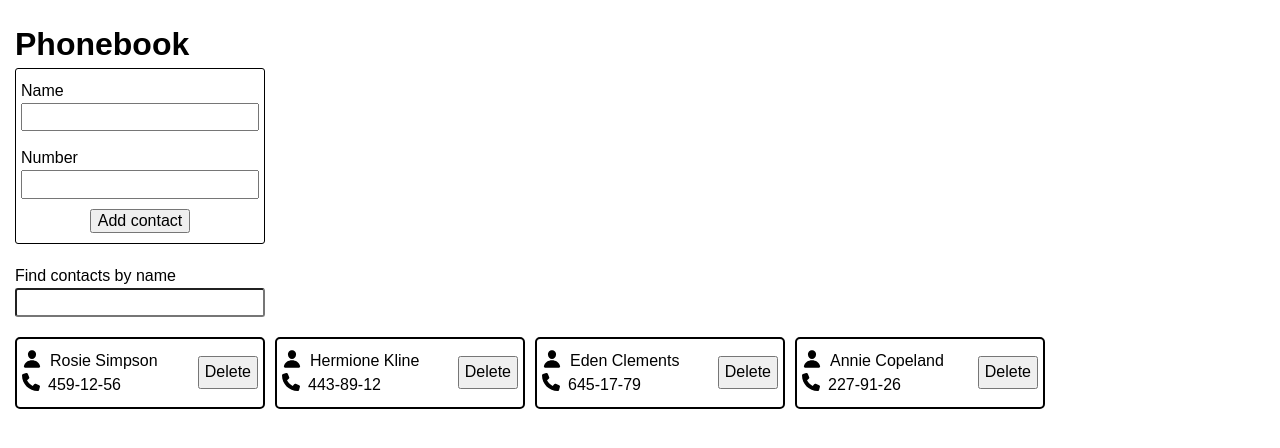
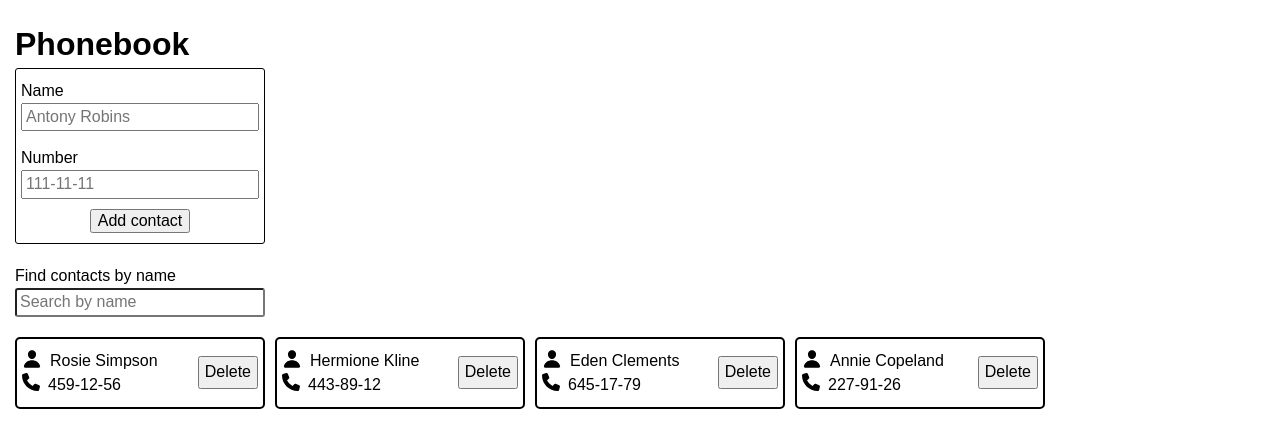
Before and after one commit to MaxKov86/goit-react-hw-03, a React (Vite) app: page / in a window 1280 px wide. Shown: the top 448 px of the page. Built offline with nearby package versions, Linux system fonts and the light colour scheme.

Commit message:
Update files

```diff
--- a/index.html
+++ b/index.html
@@ -8,6 +8,7 @@
 	</head>
 	<body>
 		<div id="root"></div>
+
 		<script type="module" src="/src/main.jsx"></script>
 	</body>
 </html>
--- a/src/components/App.jsx
+++ b/src/components/App.jsx
@@ -1,6 +1,6 @@
 import { useState, useEffect } from 'react';
 import ContactList from './ContactList/ContactList';
-import SearchBar from './SearchBox/SearchBox';
+import SearchBox from './SearchBox/SearchBox';
 import ContactForm from './ContactForm/ContactForm';
 
 const App = () => {
@@ -28,18 +28,27 @@ const App = () => {
 		contact.name.toLowerCase().includes(filterValue.toLowerCase())
 	);
 
-	const removeContact = (info, id) => {
+	const addContact = newContact => {
 		setContacts(() => {
-			return info.filter(item => item.id !== id);
+			return [...contacts, newContact];
+		});
+	};
+
+	const removeContact = id => {
+		setContacts(() => {
+			return contacts.filter(contact => contact.id !== id);
 		});
 	};
 
 	return (
 		<>
 			<h1>Phonebook</h1>
-			<ContactForm contacts={contacts} addContact={setContacts} />
-			<SearchBar value={filterValue} onChange={setFilter} />
-			<ContactList contacts={filteredContacts} removeContact={removeContact} />
+			<ContactForm contacts={contacts} onAddContact={addContact} />
+			<SearchBox value={filterValue} onChange={setFilter} />
+			<ContactList
+				contacts={filteredContacts}
+				onRemoveContact={removeContact}
+			/>
 		</>
 	);
 };
--- a/src/components/ContactForm/ContactForm.jsx
+++ b/src/components/ContactForm/ContactForm.jsx
@@ -16,17 +16,12 @@ const FeedbackSchema = Yup.object().shape({
 
 const initialValues = { name: '', number: '' };
 
-const ContactForm = ({ contacts, addContact }) => {
+const ContactForm = ({ addContact }) => {
 	const nameId = nanoid(9);
 	const numberId = nanoid(9);
 
 	const handleSubmit = (values, actions) => {
-		addContact(() => {
-			return (contacts = [
-				...contacts,
-				{ id: nanoid(9), name: values.name, number: values.number },
-			]);
-		});
+		addContact({ id: nanoid(9), name: values.name, number: values.number });
 		actions.resetForm();
 	};
 	return (
@@ -37,7 +32,13 @@ const ContactForm = ({ contacts, addContact }) => {
 		>
 			<Form className={css.form}>
 				<label htmlFor={nameId}>Name</label>
-				<Field className={css.fieldName} type="text" name="name" id={nameId} />
+				<Field
+					className={css.fieldName}
+					type="text"
+					name="name"
+					id={nameId}
+					placeholder="Antony Robins"
+				/>
 
 				<ErrorMessage className={css.error} name="name" as="span" />
 
@@ -49,6 +50,7 @@ const ContactForm = ({ contacts, addContact }) => {
 					type="text"
 					name="number"
 					id={numberId}
+					placeholder="111-11-11"
 				/>
 
 				<ErrorMessage className={css.error} name="number" as="span" />
--- a/src/components/ContactList/Contact/Contact.jsx
+++ b/src/components/ContactList/Contact/Contact.jsx
@@ -2,12 +2,12 @@ import { FaPhone } from 'react-icons/fa6';
 import { IoPerson } from 'react-icons/io5';
 import css from './Contact.module.css';
 
-const Contact = ({ id, name, number, allContacts, deleteContact }) => {
+const Contact = ({ id, name, number, deleteContact }) => {
 	const handleRemoveClick = e => {
 		if (e.target.nodeName !== 'BUTTON') {
 			return;
 		}
-		deleteContact(allContacts, e.currentTarget.id);
+		deleteContact(e.currentTarget.id);
 	};
 	return (
 		<>
--- a/src/components/ContactList/ContactList.jsx
+++ b/src/components/ContactList/ContactList.jsx
@@ -1,7 +1,7 @@
 import Contact from './Contact/Contact';
 import css from './ContactList.module.css';
 
-const ContactList = ({ contacts, removeContact }) => {
+const ContactList = ({ contacts, onRemoveContact }) => {
 	return (
 		<ul className={css.contactList}>
 			{contacts.map(({ id, name, number }) => (
@@ -10,8 +10,8 @@ const ContactList = ({ contacts, removeContact }) => {
 					id={id}
 					name={name}
 					number={number}
-					allContacts={contacts}
-					deleteContact={removeContact}
+					// allContacts={contacts}
+					deleteContact={onRemoveContact}
 				/>
 			))}
 		</ul>
--- a/src/components/SearchBox/SearchBox.jsx
+++ b/src/components/SearchBox/SearchBox.jsx
@@ -1,5 +1,4 @@
 import css from './SearchBox.module.css';
-
 
 const SearchBar = ({ value, onChange }) => {
 	const handleChange = e => {
@@ -15,6 +14,7 @@ const SearchBar = ({ value, onChange }) => {
 				className={css.searchBar}
 				type="text"
 				value={value}
+				placeholder="Search by name"
 			/>
 		</>
 	);
```
